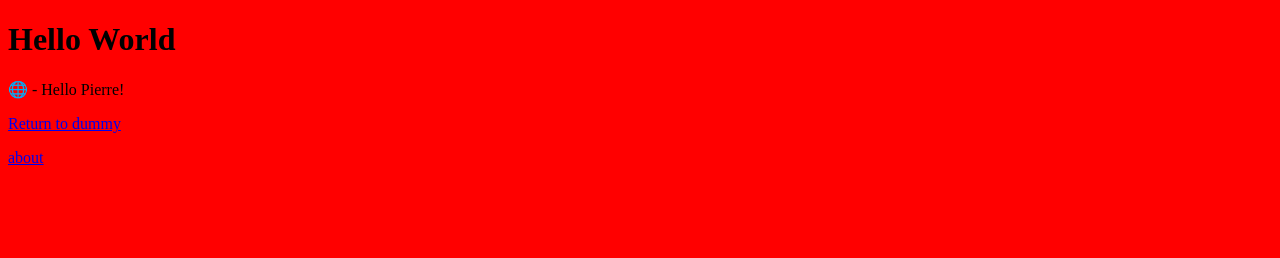
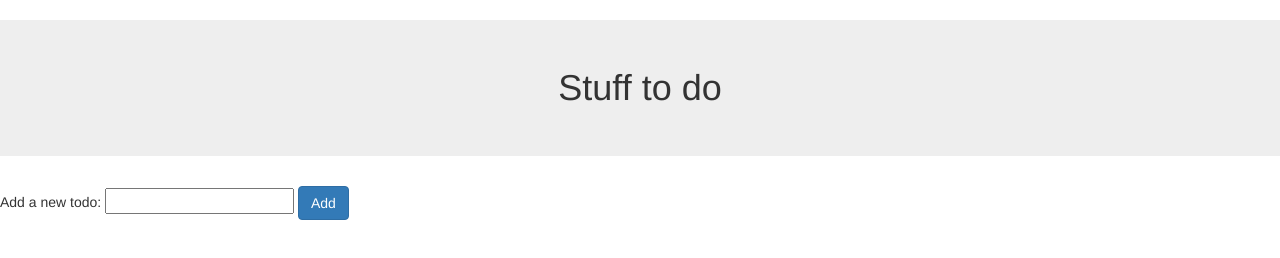
Before and after one commit to G4tLan/Lab1demoS3, a website: page views/index.html in a window 1280 px wide. Drawn offline with nearby package versions, Linux system fonts and the light colour scheme.

```diff
--- a/index.js
+++ b/index.js
@@ -13,6 +13,7 @@
 //mounting our routers
 app.use('/',mainRouter);
 app.use('/todo',todoRouter);
+app.use('/cdn', express.static('public'));
 
 
 
--- a/views/index.html
+++ b/views/index.html
@@ -3,24 +3,23 @@
 
 <html>
 	<head>
-		<title>Hello World</title>
+		<title>Todo List</title>
 		<meta charset="utf=8"/>
-				<style type="text/css">
-			body
-			{
-				background-color:red ;
-			}
-		</style>
+		<script src="/cdn/libraries/jquery.js"></script><!-- the jQuery library-->  <script src="/cdn/scripts/todo/index.js"></script><!-- Our JavaScript 8 code for this page-->
+		<link rel="stylesheet" href="/cdn/css/bootstrap.css">
 
 	</head>
 
 	<body>
-		<h1>Hello World</h1>
-		<p>
-		&#127760 - Hello Pierre!
-		</p>
-		<p><a href="dummy.html">Return to dummy</a></p>
-		<p><a href="about.html">about</a></p>
+		<h1 class="jumbotron text-center">Stuff to do</h1>
+		<ol id="todoList">
+
+		</ol>
+		 Add a new todo:
+		 <input type="text" id="newTodoInput"></input>
+		<button  class="btn btn-primary" type="button" id="addTodoButton">Add</button>
+
+		<script src="/cdn/scripts/todo/index.js"></script>
 
 	</body>
 
```
Also changed, not shown: package.json (+6 -2 lines), 1 other file.
